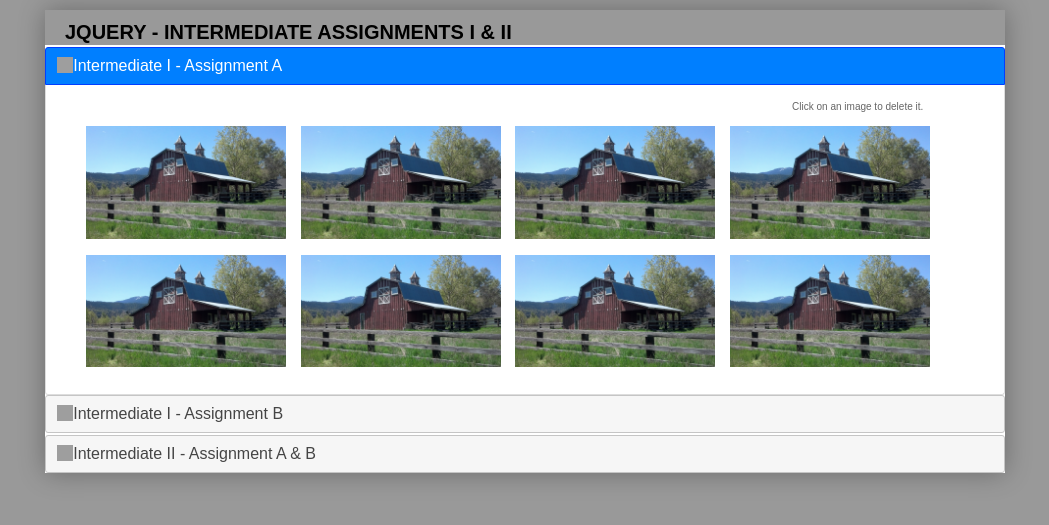
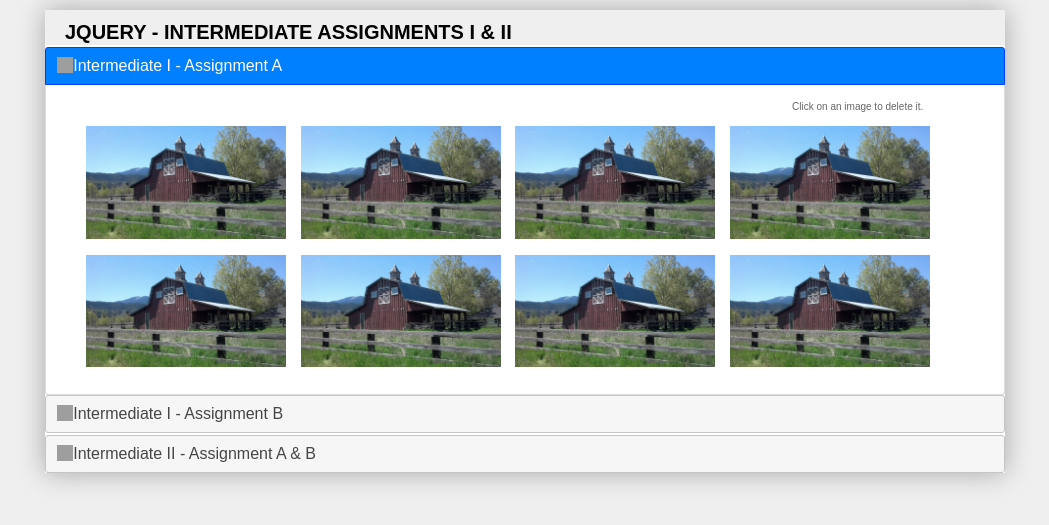
Before and after one commit to pi2madhatter/dojo, a PHP site: page / in a window 1280 px wide. Shown: the top 525 px of the page, without its empty margins (115-1164 px from the left). Run offline with PHP 8.4, Linux system fonts and the light colour scheme; some libraries are stand-ins or nearby versions; grey boxes are pictures that could not be loaded.

Commit message:
Revert "Changed background color to #999 in style.css"
This reverts commit c5864fbadf1701d1a9219135757fc3f600d219b1.

```diff
--- a/css/style.css
+++ b/css/style.css
@@ -9,7 +9,7 @@
 	font-family:Arial, Helvetica, sans-serif;
 }
 body {
-	background-color: #999;
+	background-color: #EFEFEF;
 	padding: 10px 20px;
 }
 a, :focus {
```
